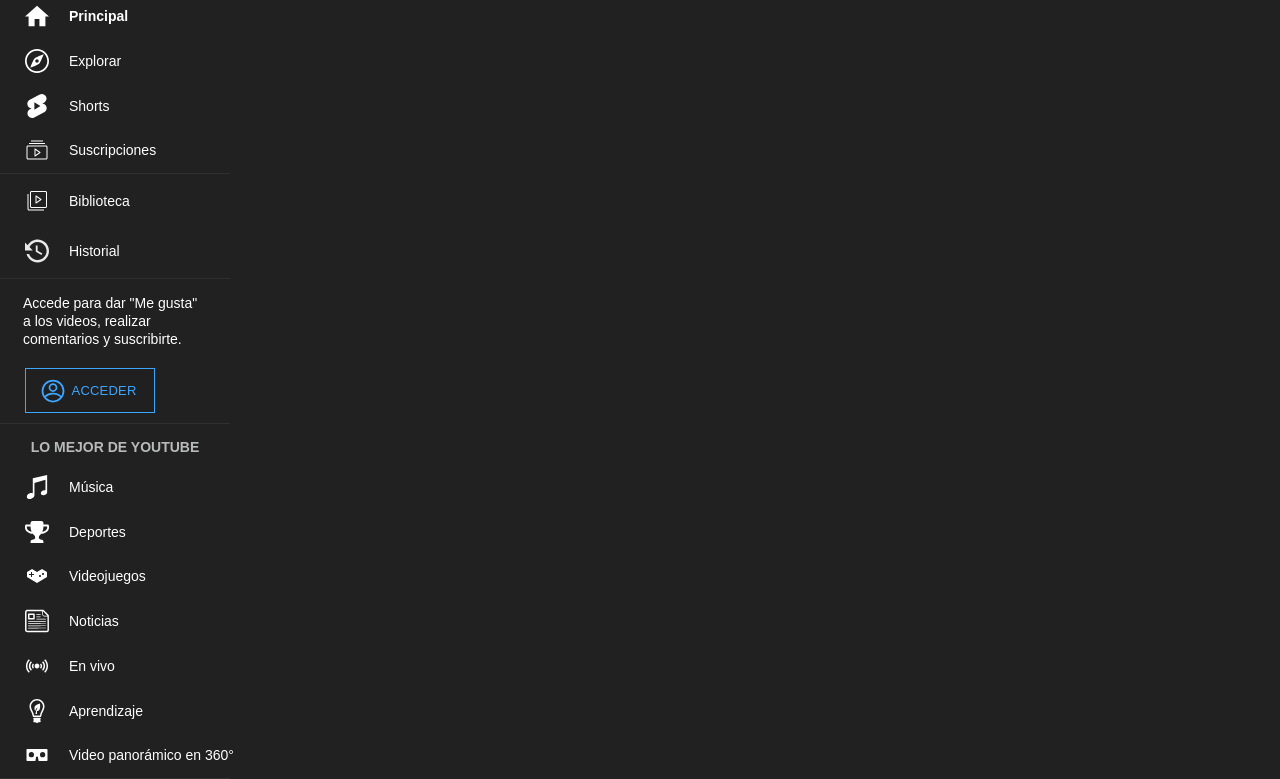
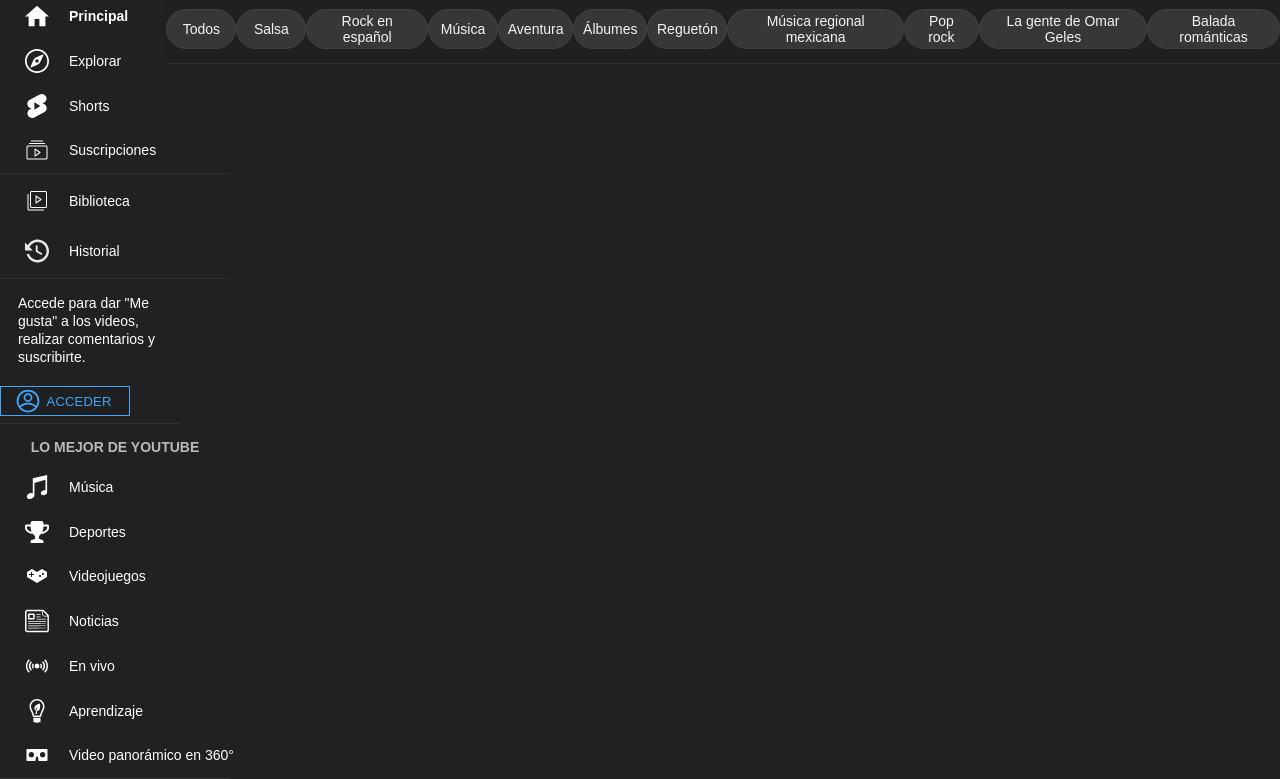
Before and after one commit to Juan2579/Youtube-Clon, a plain HTML site: page index.html in a window 1280 px wide. Shown: the part 70-849 px from the top of the page. Drawn offline with Linux system fonts and the light colour scheme.

Commit message:
Tags section initial design

```diff
--- a/index.css
+++ b/index.css
@@ -27,7 +27,7 @@
     display: grid;
     width: 100%;
     height: 100vh;
-    grid-template-columns: 20% 80%;
+    grid-template-columns: 13% 87%;
     grid-template-rows: 8% 92%;
     grid-template-areas:
     "header header"
@@ -206,6 +206,7 @@
     height: 100%;
     display: flex;
     flex-direction: column;
+    margin-right: 10px;
     background-color: var(--second-black);
 }
 .aside_content{
@@ -355,3 +356,41 @@
     width: 24px;
     height: 24px;
 }
+
+
+.main_container{
+    width: 100%;
+    height: 100%;
+}
+
+.youtube-music_container{
+    padding: 15px 0;
+    width: 100%;
+    height: 70px;
+    background-color: var(--main-black);
+    border-bottom: 1px solid #313131 ;
+}
+.tags_container{
+    width: 100%;
+    display: flex;
+    justify-content: space-evenly;
+    text-align: center;
+
+}
+.tags_container li{
+    display: flex;
+    justify-content: center;
+    align-items: center;
+    min-width: 70px;
+    max-width: 200px;
+    padding: 10px;
+    height: 40px;
+    background-color: #373737;
+    border-radius: 70px;
+    border: 1px solid #424242;
+}
+.tags_container a{
+    font-size: 1.4rem;
+    font-weight: 400;
+    color: #f4f4f4;
+}
--- a/index.html
+++ b/index.html
@@ -56,11 +56,30 @@
                     <li><a href=""><img src="./assets/icons/360.svg" alt="">Video panorámico en 360°</a></li>
                 </ul>
             </section>
-
         </aside>
 
-        <main>
+        <main class="main_container">
+            <section class="youtube-music_container">
+                <ul class="tags_container">
+                    <li><a href="">Todos</a></li>
+                    <li><a href="">Salsa</a></li>
+                    <li><a href="">Rock en español</a></li>
+                    <li><a href="">Música</a></li>
+                    <li><a href="">Aventura</a></li>
+                    <li><a href="">Álbumes</a></li>
+                    <li><a href="">Reguetón</a></li>
+                    <li><a href="">Música regional mexicana</a></li>
+                    <li><a href="">Pop rock</a></li>
+                    <li><a href="">La gente de Omar Geles</a></li>
+                    <li><a href="">Balada románticas</a></li>
+                </ul>
+            </section>
+            <section>
 
+            </section>
+            <section>
+
+            </section>
         </main>
     </div>
 </body>
```
